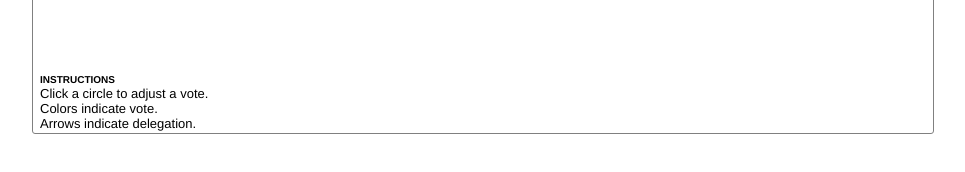
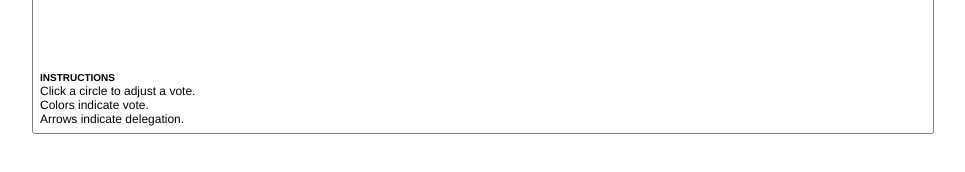
Before and after one commit to voteliquid/demo, a website: page index.html in a window 1280 px wide. Shown: the part 348-520 px from the top of the page, without its empty margins (158-1123 px from the left). Drawn offline with nearby package versions, Linux system fonts and the light colour scheme.

Commit message:
Tweak instructions size

```diff
--- a/app.css
+++ b/app.css
@@ -35,7 +35,7 @@ button#simulate:hover {
   position: absolute;
   top: 385px;
   left: 8px;
-  font-size: 13px;
+  font-size: 0.75em;
   text-align: left;
 }
 
```
